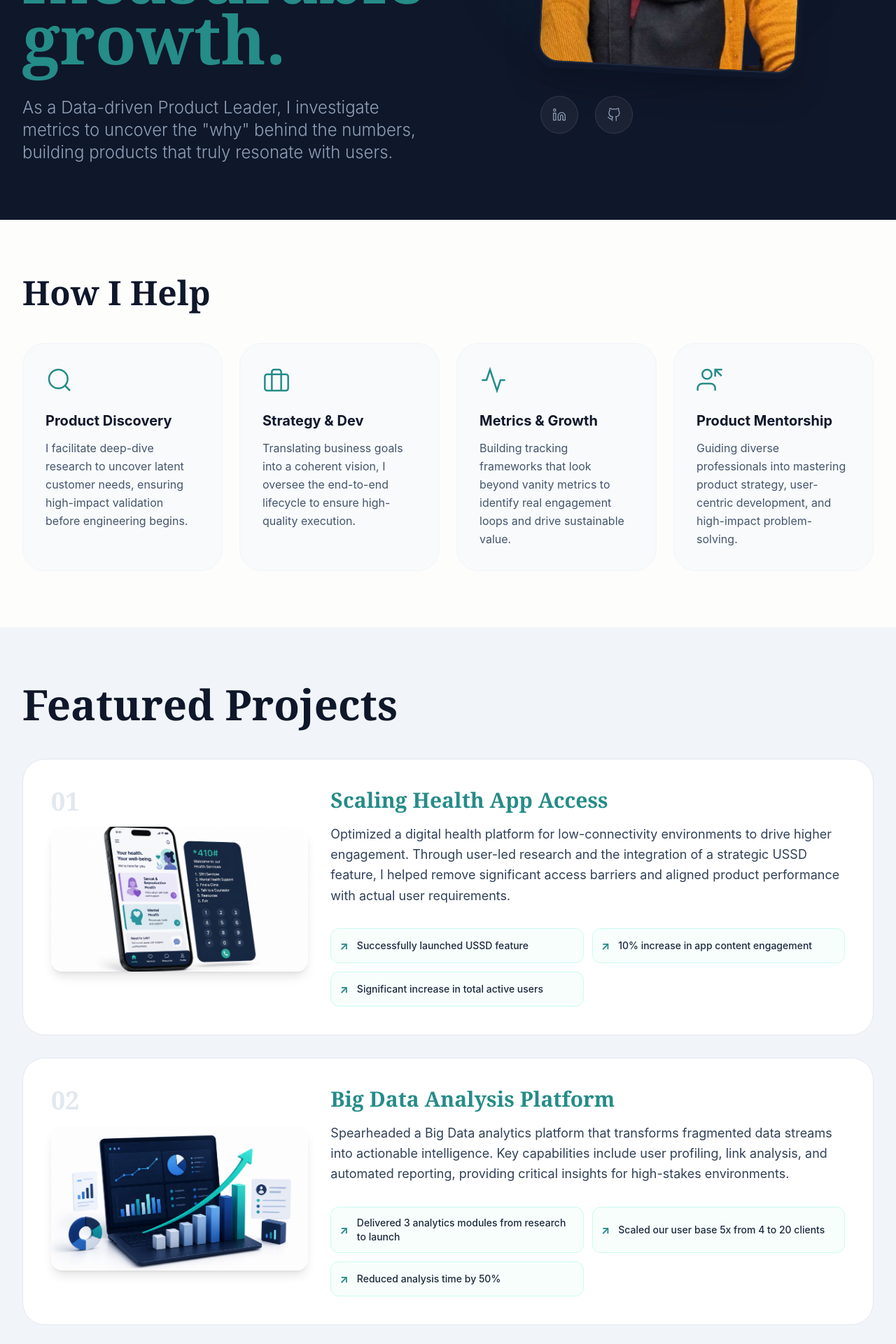
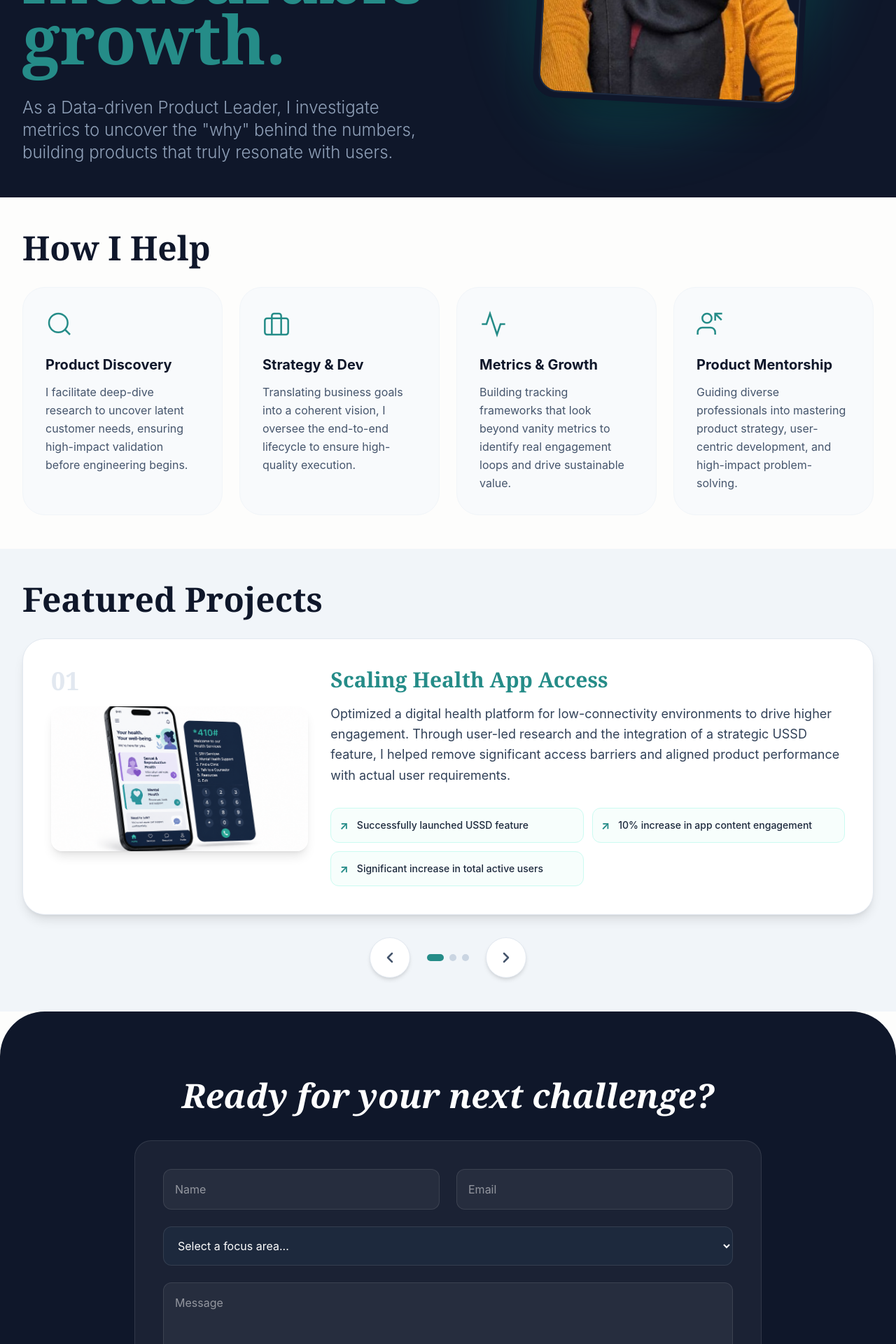
Before and after one commit to MaryMbuvi/Product-Portfolio-Website, a React (Vite) app: page / in a window 1280 px wide. Shown: the part 540-2460 px from the top of the page at 70% size. Built offline with nearby package versions, Linux system fonts and the light colour scheme.

Commit message:
Form fixes and MS-Clarity visibility

```diff
--- a/src/App.jsx
+++ b/src/App.jsx
@@ -1,5 +1,4 @@
 import React, { useState } from 'react';
-
 import profileimage from './assets/MMary.png';
 import BigData from './assets/BigData.png';
 import HealthApp from './assets/HealthApp.png';
@@ -27,6 +26,9 @@ const X = () => (
   <svg width="24" height="24" viewBox="0 0 24 24" fill="none" stroke="currentColor" strokeWidth="2"><line x1="18" y1="6" x2="6" y2="18" /><line x1="6" y1="6" x2="18" y2="18" /></svg>
 );
 
+const ArrowLeft = () => <svg width="24" height="24" viewBox="0 0 24 24" fill="none" stroke="currentColor" strokeWidth="2.5" strokeLinecap="round" strokeLinejoin="round"><path d="M15 18l-6-6 6-6"/></svg>;
+const ArrowRight = () => <svg width="24" height="24" viewBox="0 0 24 24" fill="none" stroke="currentColor" strokeWidth="2.5" strokeLinecap="round" strokeLinejoin="round"><path d="M9 18l6-6-6-6"/></svg>;
+
 // --- Strategic Service Icons ---
 const DiscoveryIcon = () => <svg className="w-8 h-8 md:w-10 md:h-10" viewBox="0 0 24 24" fill="none" stroke="currentColor" strokeWidth="1.5"><circle cx="11" cy="11" r="8" /><line x1="21" y1="21" x2="16.65" y2="16.65" /></svg>;
 const StrategyIcon = () => <svg className="w-8 h-8 md:w-10 md:h-10" viewBox="0 0 24 24" fill="none" stroke="currentColor" strokeWidth="1.5"><rect x="2" y="7" width="20" height="14" rx="2" ry="2" /><path d="M16 21V5a2 2 0 0 0-2-2h-4a2 2 0 0 0-2 2v16" /></svg>;
@@ -37,6 +39,7 @@ export default function App() {
   const [isMenuOpen, setIsMenuOpen] = useState(false);
   const [submitting, setSubmitting] = useState(false);
   const [status, setStatus] = useState(null);
+  const [currentIndex, setCurrentIndex] = useState(0);
 
   const handleSubmit = async (e) => {
     e.preventDefault();
@@ -90,12 +93,20 @@ export default function App() {
     },
   ];
 
+  const nextProject = () => setCurrentIndex((prev) => (prev + 1) % workCaseStudies.length);
+  const prevProject = () => setCurrentIndex((prev) => (prev - 1 + workCaseStudies.length) % workCaseStudies.length);
+
   return (
     <div className="min-h-screen bg-[#FDFDFC] text-[#0f172a] font-sans antialiased selection:bg-[#258c88] selection:text-white overflow-x-hidden">
       <style>{`
-        .custom-scrollbar::-webkit-scrollbar { height: 6px; }
-        .custom-scrollbar::-webkit-scrollbar-track { background: #f1f5f9; border-radius: 10px; }
-        .custom-scrollbar::-webkit-scrollbar-thumb { background: #258c88; border-radius: 10px; }
+        .mobile-scrollbar::-webkit-scrollbar { height: 6px; }
+        .mobile-scrollbar::-webkit-scrollbar-track { background: #f1f5f9; border-radius: 10px; }
+        .mobile-scrollbar::-webkit-scrollbar-thumb { background: #258c88; border-radius: 10px; }
+
+        @media (min-width: 768px) {
+          .mobile-scrollbar::-webkit-scrollbar { display: none; }
+        }
+
         html { scroll-behavior: smooth; }
       `}</style>
 
@@ -120,37 +131,29 @@ export default function App() {
             <a href="#contact" onClick={() => setIsMenuOpen(false)} className="mt-auto px-6 py-4 bg-[#258c88] text-center text-white rounded-2xl text-lg">Let's Connect</a>
         </div>
       )}
-<section id="about" className="pt-24 md:pt-32 pb-20 bg-[#0f172a] text-white">
-        <div className="px-6 md:px-8 max-w-7xl mx-auto grid md:grid-cols-2 gap-10 md:gap-20 items-center min-h-[70vh]">
+
+      <section id="about" className="pt-24 md:pt-32 pb-12 bg-[#0f172a] text-white">
+        <div className="px-6 md:px-8 max-w-7xl mx-auto grid md:grid-cols-2 gap-10 md:gap-20 items-center min-h-[60vh]">
           <div className="space-y-6 md:space-y-10 order-2 md:order-1 pt-8 md:pt-0">
             <div className="inline-block px-4 py-2 bg-white/10 rounded-full border border-white/20 text-teal-400 font-medium text-sm tracking-wide uppercase">Product Leader</div>
-            <h1 className="text-4xl md:text-6xl lg:text-8xl font-serif font-bold leading-[0.9]">I turn product chaos into <span className="text-[#258c88]">measurable growth.</span></h1>
+            <h1 className="text-3xl md:text-6xl lg:text-8xl font-serif font-bold leading-[0.9]">I turn product chaos into <span className="text-[#258c88]">measurable growth.</span></h1>
             <p className="text-lg md:text-2xl text-slate-400 font-light">As a Data-driven Product Leader, I investigate metrics to uncover the "why" behind the numbers, building products that truly resonate with users.</p>
           </div>
           <div className="relative order-1 md:order-2 flex justify-center mt-12 md:mt-0">
             <div className="relative group w-72 md:w-96">
-              {/* Glow constrained for mobile */}
-              <div className="absolute -inset-4 top-0 h-64 md:h-96 w-full bg-teal-500/20 rounded-[40%_60%_70%_30%_/_40%_50%_60%_50%] blur-3xl"></div>
+              <div className="absolute -inset-x-10 -top-10 h-140 bg-teal-500/20 rounded-[40%_60%_70%_30%_/_40%_50%_60%_50%] blur-2xl"></div>
               <div className="relative p-2 bg-slate-900 rounded-[2rem] shadow-2xl rotate-3">
                 <div className="overflow-hidden rounded-[1.8rem] border-2 border-slate-700/50">
                   <img src={profileimage} alt="Miss Mbuvi" className="w-full aspect-[4/5] object-cover" />
                 </div>
-              </div>
-            <div className="flex gap-6 mt-8">
-            <a href="https://www.linkedin.com/in/mary-mbuvi-176882aa" target="_blank" rel="noreferrer" className="p-3 md:p-4 rounded-full bg-white/5 border border-white/10 text-slate-400 hover:border-[#258c88] hover:text-[#258c88] transition-all">
-              <LinkedinIcon />
-            </a>
-            <a href="https://github.com/MaryMbuvi" target="_blank" rel="noreferrer" className="p-3 md:p-4 rounded-full bg-white/5 border border-white/10 text-slate-400 hover:border-[#258c88] hover:text-[#258c88] transition-all">
-              <GithubIcon />
-            </a>
               </div>
             </div>
           </div>
         </div>
       </section>
 
-      <section id="toolkit" className="py-20 px-4 md:px-8 max-w-7xl mx-auto">
-        <header className="mb-12"><h3 className="text-3xl md:text-5xl font-serif font-bold text-slate-900">How I Help</h3></header>
+      <section id="toolkit" className="py-12 px-4 md:px-8 max-w-7xl mx-auto">
+        <header className="mb-8"><h3 className="text-2xl md:text-5xl font-serif font-bold text-slate-900">How I Help</h3></header>
         <div className="grid sm:grid-cols-2 lg:grid-cols-4 gap-6">
           {services.map((item, idx) => (
             <div key={idx} className="p-8 bg-slate-50 rounded-[2rem] hover:bg-white hover:shadow-xl transition-all border border-slate-100">
@@ -162,22 +165,23 @@ export default function App() {
         </div>
       </section>
 
-      <section id="work" className="py-20 bg-slate-100">
+      <section id="work" className="py-12 bg-slate-100">
         <div className="px-4 md:px-8 max-w-7xl mx-auto">
-          <h3 className="text-4xl md:text-6xl font-serif font-bold mb-12">Featured Projects</h3>
-          <div className="space-y-8">
-            {workCaseStudies.map((work, idx) => (
-              <div key={idx} className="bg-white p-6 md:p-10 rounded-[2rem] border border-slate-200">
+          <h3 className="text-3xl md:text-5xl font-serif font-bold mb-8">Featured Projects</h3>
+          <p className="md:hidden text-slate-500 italic mb-6">Swipe left to explore →</p>
+
+          {/* Main Card View */}
+          <div className="bg-white p-6 md:p-10 rounded-[2rem] border border-slate-200 shadow-lg">
             <div className="flex flex-col md:flex-row gap-8">
                 <div className="md:w-1/3">
-                    <div className="text-4xl font-serif font-bold text-slate-200 mb-4">0{idx + 1}</div>
-                    <img src={work.image} alt={work.title} className="w-full aspect-video object-cover rounded-2xl shadow-lg" />
+                    <div className="text-4xl font-serif font-bold text-slate-200 mb-4">0{currentIndex + 1}</div>
+                    <img src={workCaseStudies[currentIndex].image} alt={workCaseStudies[currentIndex].title} className="w-full aspect-video object-cover rounded-2xl shadow-lg" />
                 </div>
                 <div className="md:w-2/3 space-y-4">
-                    <h4 className="text-2xl md:text-3xl font-bold font-serif text-[#258c88]">{work.title}</h4>
-                    <p className="text-base md:text-lg text-slate-700 leading-relaxed">{work.content}</p>
+                    <h4 className="text-2xl md:text-3xl font-bold font-serif text-[#258c88]">{workCaseStudies[currentIndex].title}</h4>
+                    <p className="text-base md:text-lg text-slate-700 leading-relaxed">{workCaseStudies[currentIndex].content}</p>
                     <div className="grid sm:grid-cols-2 gap-3 pt-4">
-                      {work.results.map((res, i) => (
+                        {workCaseStudies[currentIndex].results.map((res, i) => (
                             <div key={i} className="flex items-center gap-3 p-3 bg-teal-50/50 border border-teal-100 rounded-xl">
                                 <span className="text-[#258c88] font-bold">↗</span>
                                 <span className="text-slate-800 text-sm font-medium">{res}</span>
@@ -187,7 +191,20 @@ export default function App() {
                 </div>
             </div>
           </div>
+
+          {/* Navigation Controls */}
+          <div className="flex justify-center items-center gap-6 mt-8">
+            <button onClick={prevProject} className="p-4 bg-white rounded-full shadow-md border border-slate-200 text-slate-600 hover:text-[#258c88] hover:shadow-lg transition-all active:scale-95">
+                <ArrowLeft />
+            </button>
+            <div className="flex gap-2">
+                {workCaseStudies.map((_, i) => (
+                    <div key={i} className={`h-2.5 w-2.5 rounded-full transition-all ${i === currentIndex ? 'bg-[#258c88] w-6' : 'bg-slate-300'}`}></div>
                 ))}
+            </div>
+            <button onClick={nextProject} className="p-4 bg-white rounded-full shadow-md border border-slate-200 text-slate-600 hover:text-[#258c88] hover:shadow-lg transition-all active:scale-95">
+                <ArrowRight />
+            </button>
           </div>
         </div>
       </section>
@@ -195,7 +212,7 @@ export default function App() {
       <section id="contact" className="py-16 md:py-24 px-4 bg-[#0f172a] text-white rounded-t-[2.5rem] md:rounded-t-[4rem]">
         <div className="max-w-4xl mx-auto">
           <div className="text-center mb-10">
-            <h3 className="text-3xl md:text-5xl font-serif font-bold mb-4 italic">Ready for your next challenge?</h3>
+            <h3 className="text-2xl md:text-5xl font-serif font-bold mb-4 italic">Ready for your next challenge?</h3>
           </div>
 
           <form onSubmit={handleSubmit} className="space-y-6 bg-white/5 p-6 md:p-10 rounded-3xl border border-white/10">
@@ -204,15 +221,28 @@ export default function App() {
               <input required name="email" type="email" placeholder="Email" className="w-full bg-white/5 border border-white/10 p-4 rounded-xl outline-none focus:border-[#258c88]" />
             </div>
             <select required name="service" className="w-full bg-slate-800 border border-white/10 p-4 rounded-xl outline-none text-white focus:border-[#258c88] cursor-pointer">
-                <option value="">Select a service...</option>
-                <option value="Product Discovery">Product Discovery</option>
-                <option value="Strategy">Strategy</option>
+                <option value="">Select a focus area...</option>
+                <option value="Product Discovery & Validation">Product Discovery & Validation</option>
+                <option value="Strategy & Development">Strategy & Development</option>
+                <option value="Metrics & Growth">Metrics & Growth</option>
+                <option value="Mentorship & Coaching">Mentorship & Coaching</option>
             </select>
             <textarea required name="message" rows={4} placeholder="Message" className="w-full bg-white/5 border border-white/10 p-4 rounded-xl outline-none focus:border-[#258c88]"></textarea>
             <button disabled={submitting} className="w-full py-4 bg-[#258c88] text-white rounded-xl font-bold hover:bg-[#1a6460] transition-all">
               {submitting ? "Sending..." : "Send Inquiry"}
             </button>
           </form>
+
+          {status === 'success' && (
+            <div className="mt-8 p-4 bg-emerald-500/10 border border-emerald-500/20 text-emerald-400 rounded-2xl text-center font-bold">
+              Thanks for reaching out! I'll be in touch soon.
+            </div>
+          )}
+          {status === 'error' && (
+            <div className="mt-8 p-4 bg-red-500/10 border border-red-500/20 text-red-400 rounded-2xl text-center font-bold">
+              Oops! Something went wrong.
+            </div>
+          )}
         </div>
 
         <footer className="mt-16 text-center border-t border-white/10 pt-8 text-slate-500 text-sm">
```
Also changed, not shown: index.html (+9 -0 lines). Lines whose indentation alone changed are shown as unchanged.
